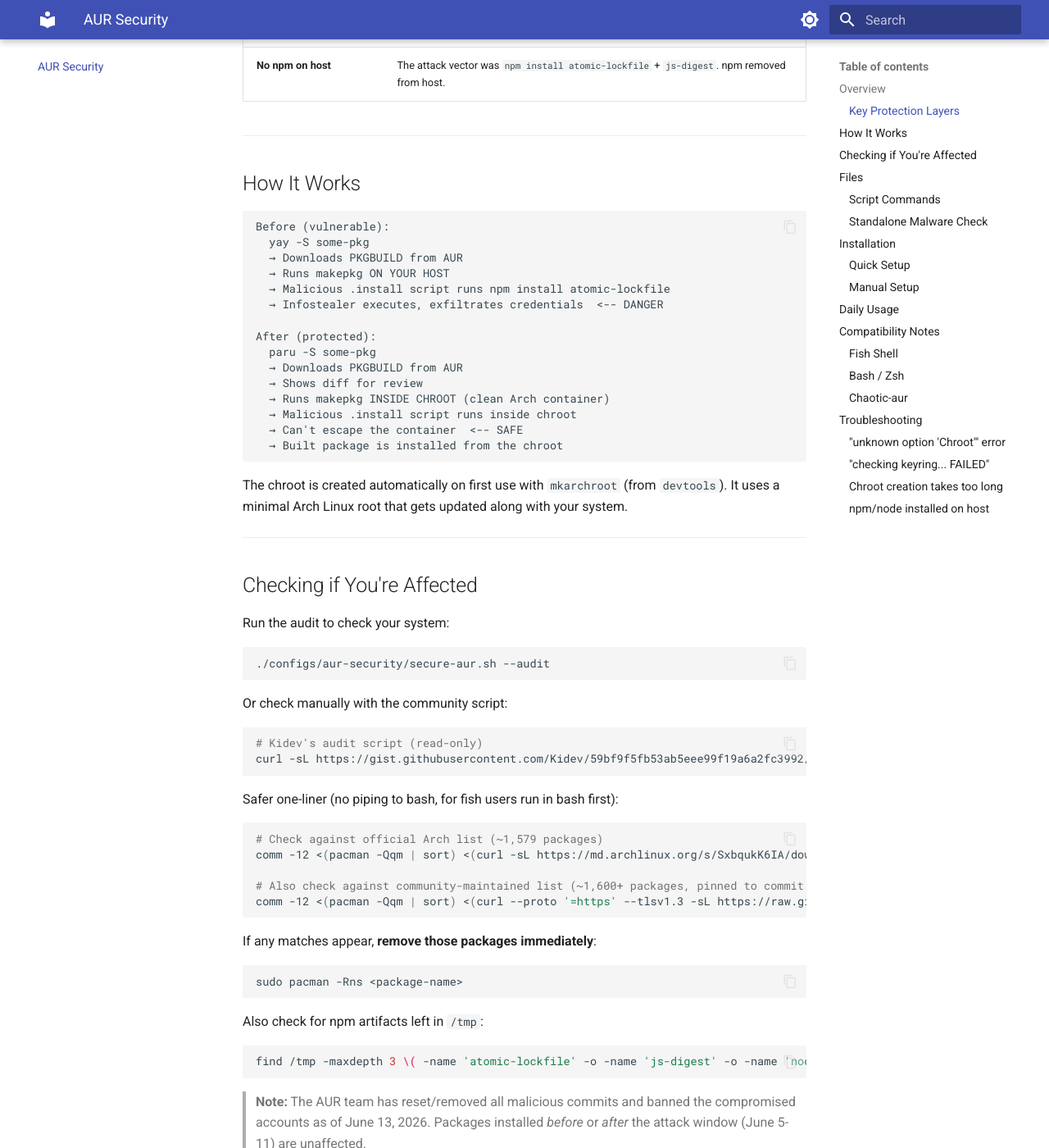
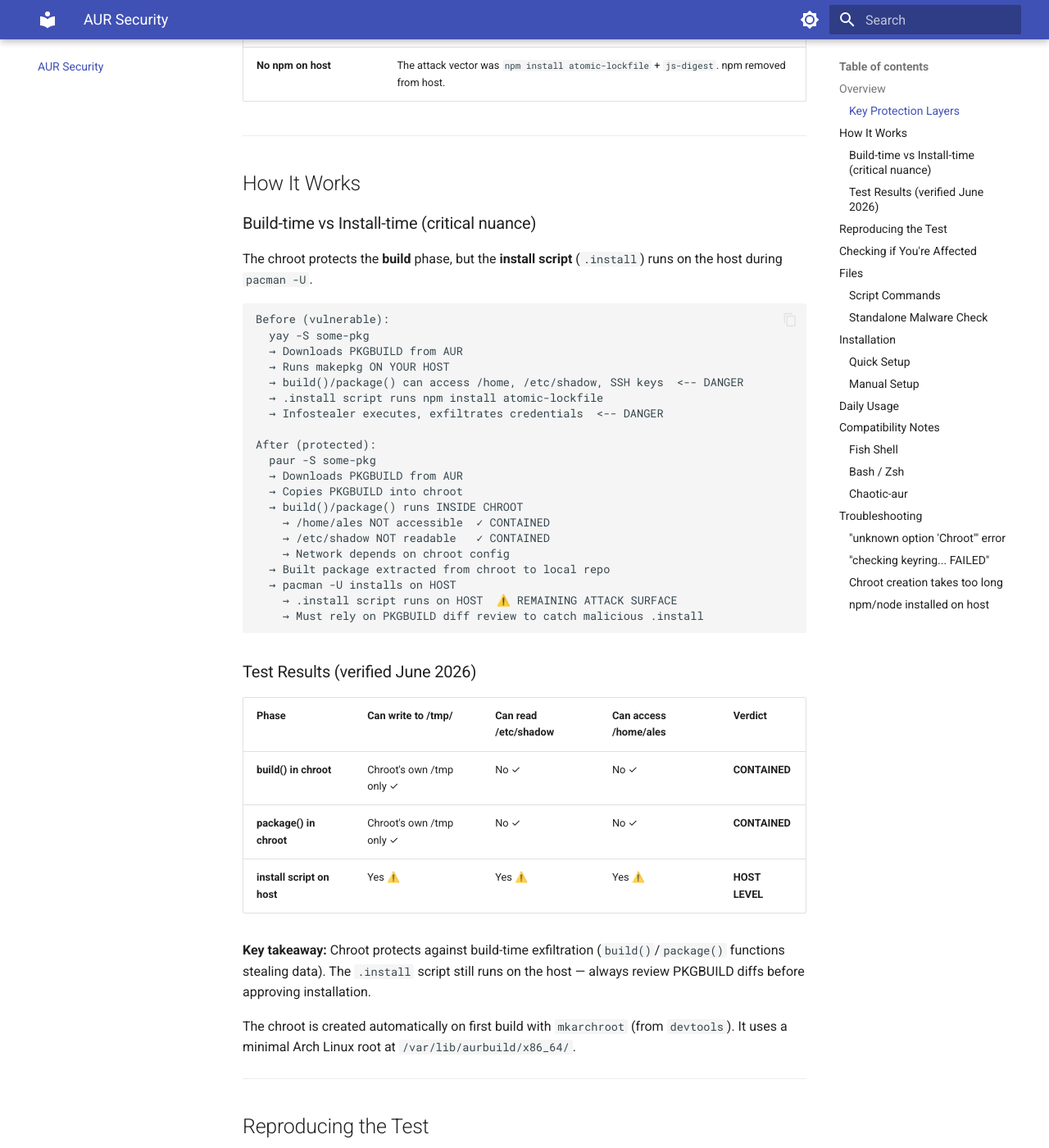
Before and after one commit to axeII/cachyos-labs, an MkDocs documentation site: the page built from docs/aur-security.md, in a window 1280 px wide and 1400 px high, scrolled down 1197 px. Shown: the whole window at 82% size. Built offline with MkDocs 1.6.1 and Material for MkDocs 9.7.7, drawn with Linux system fonts in a browser that asks for light colours; some of the changed text lies outside the part shown.

Commit message:
aur-security: add chroot isolation test, reproduces Atomic Arch attack scenario; add pacman hook files; add firejail profiles; update docs with build-time vs install-time containment findings
Test results:
- build()/package() in chroot: fully contained
- .install scripts on host: runs at host level
- See docs/aur-security.md#build-time-vs-install-time for details

````diff
--- a/docs/aur-security.md
+++ b/docs/aur-security.md
@@ -33,25 +33,55 @@ The fix: **build all AUR packages in a chroot** using `paru` + `devtools`. In a
 
 ## How It Works
 
+### Build-time vs Install-time (critical nuance)
+
+The chroot protects the **build** phase, but the **install script** (`.install`) runs on the host during `pacman -U`.
+
 ```
 Before (vulnerable):
   yay -S some-pkg
   → Downloads PKGBUILD from AUR
   → Runs makepkg ON YOUR HOST
-  → Malicious .install script runs npm install atomic-lockfile
+  → build()/package() can access /home, /etc/shadow, SSH keys  <-- DANGER
+  → .install script runs npm install atomic-lockfile
   → Infostealer executes, exfiltrates credentials  <-- DANGER
 
 After (protected):
-  paru -S some-pkg
+  paur -S some-pkg
   → Downloads PKGBUILD from AUR
-  → Shows diff for review
-  → Runs makepkg INSIDE CHROOT (clean Arch container)
-  → Malicious .install script runs inside chroot
-  → Can't escape the container  <-- SAFE
-  → Built package is installed from the chroot
+  → Copies PKGBUILD into chroot
+  → build()/package() runs INSIDE CHROOT
+    → /home/ales NOT accessible  ✓ CONTAINED
+    → /etc/shadow NOT readable   ✓ CONTAINED
+    → Network depends on chroot config
+  → Built package extracted from chroot to local repo
+  → pacman -U installs on HOST
+    → .install script runs on HOST  ⚠️ REMAINING ATTACK SURFACE
+    → Must rely on PKGBUILD diff review to catch malicious .install
 ```
 
-The chroot is created automatically on first use with `mkarchroot` (from `devtools`). It uses a minimal Arch Linux root that gets updated along with your system.
+### Test Results (verified June 2026)
+
+| Phase | Can write to /tmp/ | Can read /etc/shadow | Can access /home/ales | Verdict |
+|---|---|---|---|---|
+| **build() in chroot** | Chroot's own /tmp only ✓ | No ✓ | No ✓ | **CONTAINED** |
+| **package() in chroot** | Chroot's own /tmp only ✓ | No ✓ | No ✓ | **CONTAINED** |
+| **install script on host** | Yes ⚠️ | Yes ⚠️ | Yes ⚠️ | **HOST LEVEL** |
+
+**Key takeaway:** Chroot protects against build-time exfiltration (`build()`/`package()` functions stealing data). The `.install` script still runs on the host — always review PKGBUILD diffs before approving installation.
+
+The chroot is created automatically on first build with `mkarchroot` (from `devtools`). It uses a minimal Arch Linux root at `/var/lib/aurbuild/x86_64/`.
+
+---
+
+## Reproducing the Test
+
+```bash
+# From the labs repo root:
+./configs/aur-security/test-chroot-isolation.sh
+```
+
+This creates a fake malicious PKGBUILD, builds it with and without chroot, and compares the results. Requires `paru` + `devtools`. No actual malware is deployed.
 
 ---
 
````
Also changed, not shown: 6 other files.
